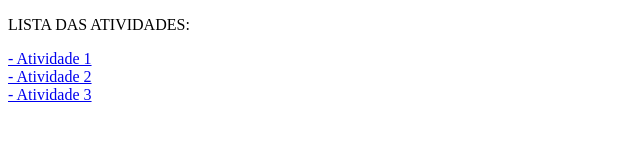
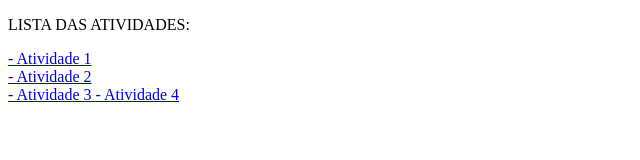
Before and after one commit to luluxs17/exercicios, a plain HTML site: page index.html in a window 1280 px wide. Shown: the whole page, without its empty margins (0-640 px from the left). Drawn offline with Linux system fonts and the light colour scheme.

Commit message:
Update index.html

```diff
--- a/index.html
+++ b/index.html
@@ -9,5 +9,6 @@
     <a href="01"> - Atividade 1 </a> <br>
     <a href="02"> - Atividade 2 </a> <br>
     <a href="03/tabelas.html"> - Atividade 3 </a>
+    <a href="04"> - Atividade 4 </a>
 </body>
 </html>
```
